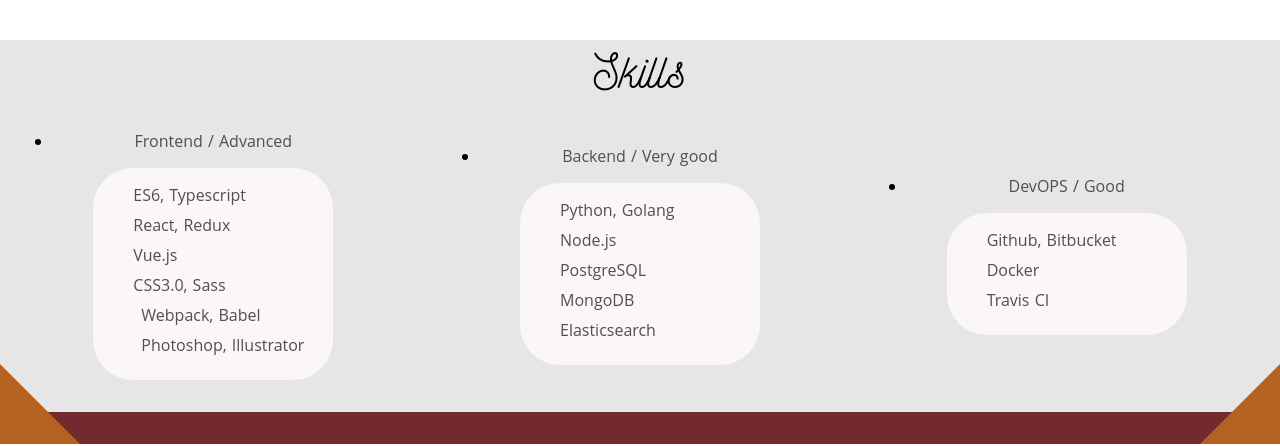
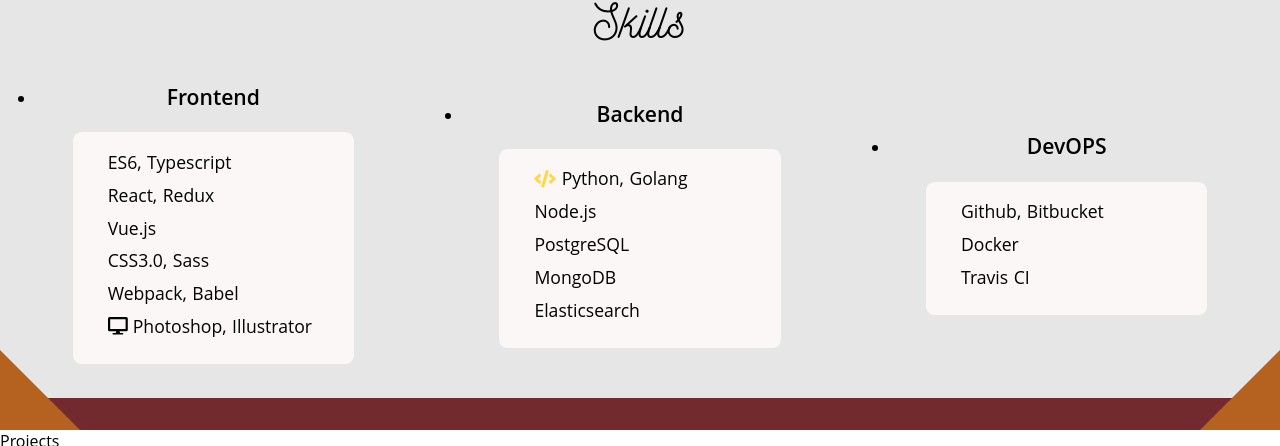
Before and after one commit to couatl/couatl.github.io, a Nuxt app: page / in a window 1280 px wide. Shown: the part 2735-3181 px from the top of the page. Built offline with nearby package versions, Linux system fonts and the light colour scheme.

Commit message:
+ Skills colors

```diff
--- a/components/ExperienceSection.vue
+++ b/components/ExperienceSection.vue
@@ -87,7 +87,7 @@
     background-color: rgba(102, 15, 27, 0.9);
     padding: 2em;
     color: white;
-    margin-bottom: 3em;
+    margin-bottom: -2px;
   }
 
   .resume__title {
--- a/components/SkillsSection.vue
+++ b/components/SkillsSection.vue
@@ -6,81 +6,79 @@
     <ul class="skills-list">
       <li>
         <div class="skills-list__icon wow zoomIn"><i class="fa fa-globe"></i></div>
-        <div class="skills-list__head">Frontend / Advanced</div>
+        <div class="skills-list__head">Frontend</div>
         <div class="skills-list__body">
           <div class="skills-list__body_item">
-            <i class="devicon-nodejs-plain colored"></i>
+            <font-awesome-icon style="color: #f0db4f" :icon="['fab', 'js-square']"/>
             ES6, Typescript
           </div>
 
           <div class="skills-list__body_item">
-            <i class="devicon-react-original colored"></i>
+            <font-awesome-icon style="color: #61dafb" :icon="['fab', 'react']"/>
             React, Redux
           </div>
 
           <div class="skills-list__body_item">
-            <i class="devicon-react-original colored"></i>
+            <font-awesome-icon style="color: #54b882" :icon="['fab', 'vuejs']"/>
             Vue.js
           </div>
 
           <div class="skills-list__body_item">
-            <i class="devicon-sass-original colored"></i>
+            <font-awesome-icon style="color: #1f71b6" :icon="['fab', 'css3']"/>
             CSS3.0, Sass
           </div>
 
           <div class="skills-list__body_item">
-            <i class="devicon-webpack-plain colored"></i>
-            <i class="devicon-babel-plain colored"></i>
+            <font-awesome-icon style="color: #2178c0" icon="boxes"/>
             Webpack, Babel
           </div>
 
           <div class="skills-list__body_item">
-            <i class="devicon-webpack-plain colored"></i>
-            <i class="devicon-babel-plain colored"></i>
+            <font-awesome-icon icon="desktop"/>
             Photoshop, Illustrator
           </div>
         </div>
       </li>
       <li>
         <div class="skills-list__icon wow zoomIn"><i class="fa fa-code"></i></div>
-        <div class="skills-list__head">Backend / Very good</div>
+        <div class="skills-list__head">Backend</div>
         <div class="skills-list__body">
           <div class="skills-list__body_item">
-            <i class="devicon-javascript-plain colored"></i>
+            <font-awesome-icon style="color: #ffd845" icon="code"/>
             Python, Golang
           </div>
           <div class="skills-list__body_item">
-            <i class="devicon-typescript-plain colored"></i>
+            <font-awesome-icon style="color: #83CD29" :icon="['fab', 'node-js']"/>
             Node.js
           </div>
           <div class="skills-list__body_item">
-            <i class="devicon-go-line colored"></i>
+            <font-awesome-icon style="color: #336691" icon="file-code"/>
             PostgreSQL
           </div>
           <div class="skills-list__body_item">
-            <i class="devicon-python-plain colored"></i>
+            <font-awesome-icon style="color: #50aa41" icon="file-code"/>
             MongoDB
           </div>
           <div class="skills-list__body_item">
-            <i class="devicon-cplusplus-plain colored"></i>
+            <font-awesome-icon style="color: #51bcb3" icon="file-code"/>
             Elasticsearch
           </div>
         </div>
       </li>
       <li>
         <div class="skills-list__icon wow zoomIn"><i class="fa fa-desktop"></i></div>
-        <div class="skills-list__head">DevOPS / Good</div>
+        <div class="skills-list__head">DevOPS</div>
         <div class="skills-list__body">
           <div class="skills-list__body_item">
-            <i class="devicon-github-plain colored"></i>
+            <font-awesome-icon style="color: #ee4e30" :icon="['fab', 'git']"/>
             Github, Bitbucket
           </div>
           <div class="skills-list__body_item">
-            <i class="devicon-docker-plain colored"></i>
+            <font-awesome-icon style="color: #019bc6" :icon="['fab', 'docker']"/>
             Docker
           </div>
           <div class="skills-list__body_item">
-            <i class="devicon-travis-plain colored"></i>
+            <font-awesome-icon icon="file-code"/>
             Travis CI
           </div>
         </div>
@@ -107,6 +105,7 @@
 
   .skills-list {
     display: flex;
+    font-size: 1.1em;
     z-index: 3;
     position: relative;
     flex-wrap: wrap;
@@ -119,6 +118,10 @@
     width: 20em;
   }
 
+  .skills-list__body svg {
+    margin-right: 0.3em;
+  }
+
   .skills-list__icon {
     color: #b8641f;
     font-size: 3em;
@@ -129,19 +132,18 @@
     margin-top: 0.5em;
     margin-bottom: 1em;
     text-align: center;
-    font-weight: 500;
-    color: #4f504f;
+    font-weight: 600;
+    font-size: 1.2em;
   }
 
   .skills-list__body {
     text-align: center;
-    color: #4f504f;
-    background-color: #fdf9f9eb;
-    border-radius: 40px;
+    background-color: rgba(253, 249, 249, 0.92157);
+    border-radius: 0.5em;
     padding: 1em 1em 1em 2em;
     margin: auto;
     margin-bottom: 1em;
-    width: 15em;
+    width: 25em;
     max-width: 80%;
   }
 
```
